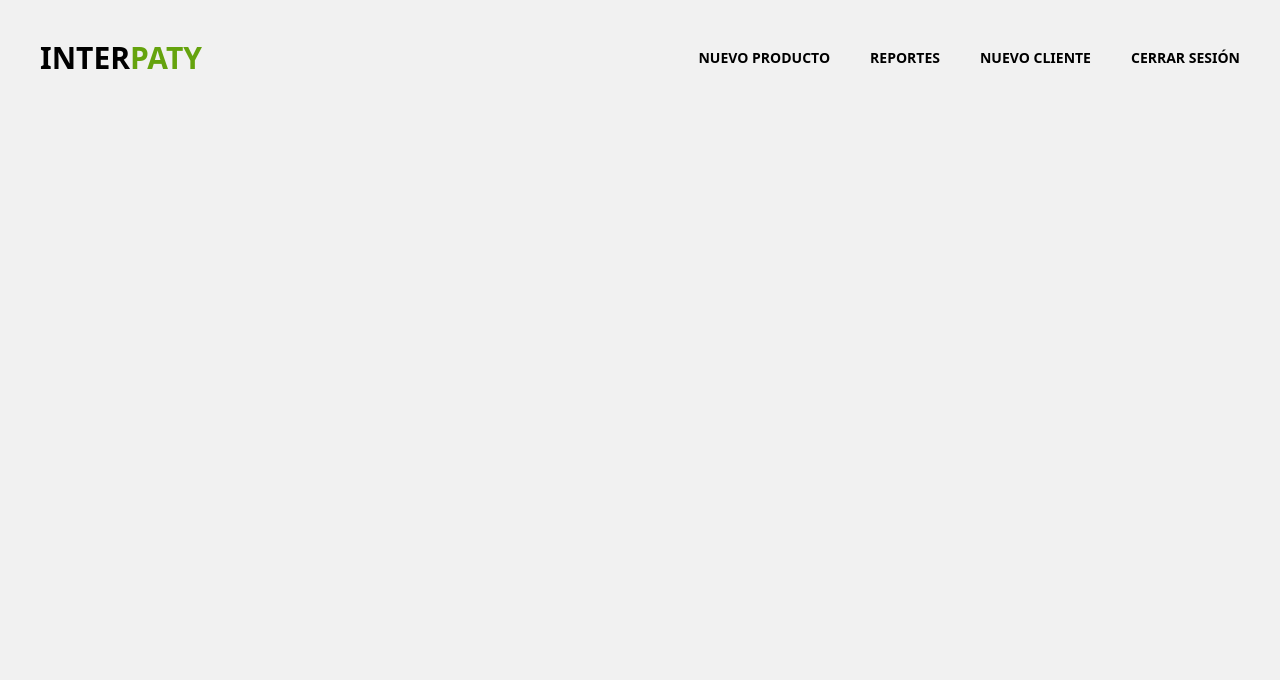
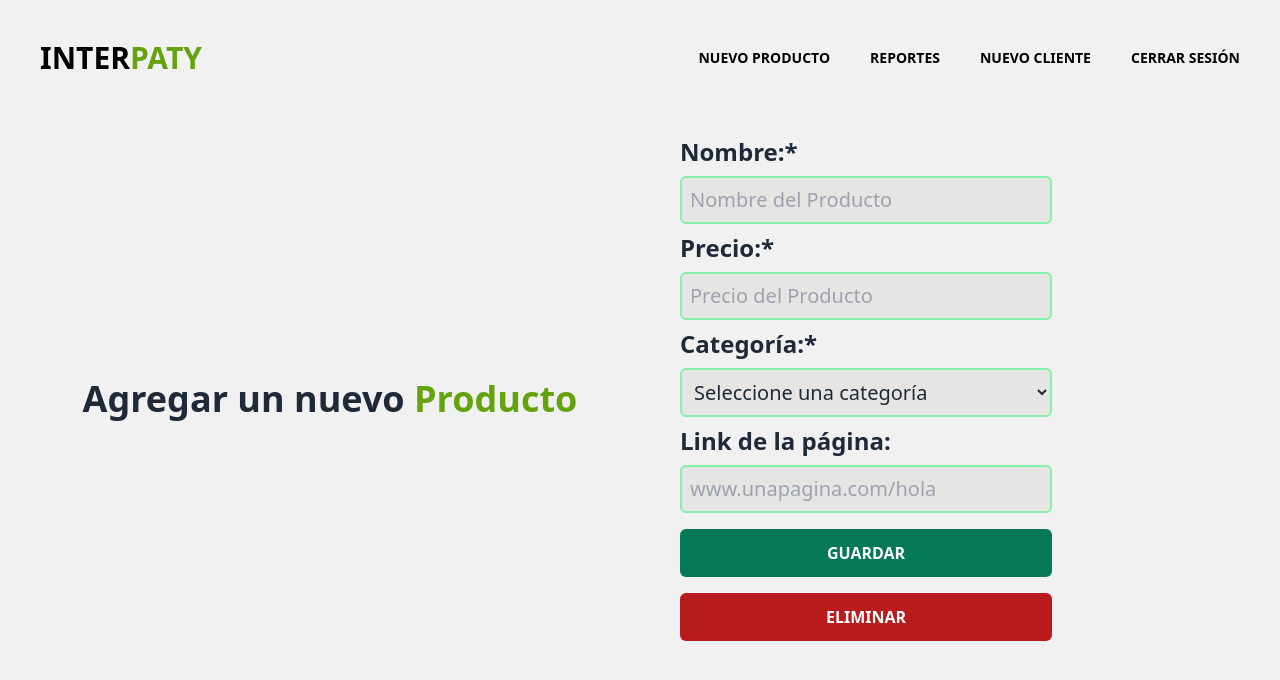
Before and after one commit to urielVTorres/interpaty, a React (Create React App) app: page /editar/1 in a window 1280 px wide. Shown: the top 680 px of the page. Built offline with nearby package versions, Linux system fonts and the light colour scheme; no server answers.

Commit message:
Se agregó la función para editar y eliminar un producto

```diff
--- a/package.json
+++ b/package.json
@@ -3,6 +3,9 @@
   "version": "0.1.0",
   "private": true,
   "dependencies": {
+    "@fortawesome/fontawesome-svg-core": "^6.2.0",
+    "@fortawesome/free-solid-svg-icons": "^6.2.0",
+    "@fortawesome/react-fontawesome": "^0.2.0",
     "@testing-library/jest-dom": "^5.16.5",
     "@testing-library/react": "^13.4.0",
     "@testing-library/user-event": "^13.5.0",
--- a/public/index.html
+++ b/public/index.html
@@ -7,7 +7,7 @@
     <meta name="theme-color" content="#000000" />
     <meta
       name="description"
-      content="Web site created using create-react-app"
+      content="Web site Interpaty created using create-react-app"
     />
     <link rel="apple-touch-icon" href="%PUBLIC_URL%/logo192.png" />
     <!--
@@ -24,7 +24,7 @@
       work correctly both with client-side routing and a non-root public URL.
       Learn how to configure a non-root public URL by running `npm run build`.
     -->
-    <title>React App</title>
+    <title>Interpaty</title>
   </head>
   <body class="p-5">
     <noscript>You need to enable JavaScript to run this app.</noscript>
--- a/src/App.js
+++ b/src/App.js
@@ -4,6 +4,7 @@ import { BrowserRouter as Router, Routes, Route } from 'react-router-dom';
 import Header from './components/Header';
 import Reportes from './pages/Reportes';
 import AgregarProducto from './pages/AgregarProducto';
+import EditarProducto from './pages/EditarProducto';
 
 
 function App() {
@@ -15,6 +16,7 @@ function App() {
                     <Route index="/" element={<Home />} />
                     <Route path="reporte" element={<Reportes />}/>
                     <Route path="nuevo-producto" element={<AgregarProducto />} />
+                    <Route path="/editar/:id" element={<EditarProducto />} />
                 </Routes>
             </div>
         </Router>
--- a/src/components/NuevoProducto.js
+++ b/src/components/Producto.js
@@ -1,4 +1,11 @@
-const NuevoProducto = ({concepto, precio, unidad, imagen, linked, cantidad, setCantidad, total, setTotal, lista, setLista}) => {
+import { FontAwesomeIcon } from "@fortawesome/react-fontawesome";
+import { library } from "@fortawesome/fontawesome-svg-core";
+import {faPenToSquare } from "@fortawesome/free-solid-svg-icons";
+import { Link } from 'react-router-dom'
+
+library.add(faPenToSquare);
+
+const Producto = ({concepto, precio, unidad, imagen, linked, cantidad, setCantidad, total, setTotal, lista, setLista, id}) => {
 
 
 
@@ -12,14 +19,18 @@ const NuevoProducto = ({concepto, precio, unidad, imagen, linked, cantidad, setC
                 }
                 } /> */}
 
-            <div className='container p-5'>
-
+            <div className='container p-5' >
+                <div className=" block  w-fit ">
+                    <Link to={`/editar/${id}`} >
+                        <FontAwesomeIcon icon={faPenToSquare} color="gray" className="flex" size="lg"  />
+                    </Link>
+                </div>
                 <h2 className='font-black text-2xl text-center text-gray-800'
                     onClick={()=>{
                         if(linked === "#")
                             return;
                         window.open(linked);
-                    }
+                        }
                     }
                     >{concepto}</h2>
                 <p className='text-xl text-center font-black text-emerald-800'>
@@ -63,4 +74,4 @@ const NuevoProducto = ({concepto, precio, unidad, imagen, linked, cantidad, setC
     )
 }
 
-export default NuevoProducto;
+export default Producto;
--- /dev/null
+++ b/src/pages/EditarProducto.js
@@ -0,0 +1,173 @@
+import {useState, useEffect} from 'react'
+import axios from 'axios'
+import Alerta from '../components/Alerta.js';
+
+
+const EditarProducto =  () => {
+  const [producto, setProducto]= useState({
+        concepto:'',
+        precio:'',
+        imagen:'',
+        linked:'',
+        categoria:'',
+  });
+  const [alerta, setAlerta] = useState({});
+  const [id, setID] = useState(localStorage.getItem("productoID") || '');
+  //const ide = document.location.pathname.substr(8)
+  useEffect(()=>{
+    const losProductos = async ()=>{
+        setID(localStorage.getItem("productoID"));
+        try {
+            const {data} = await axios(`${process.env.REACT_APP_URL_BACKEND}/producto/${id}`,{
+                headers: {
+                  'Content-Type': 'application/json;charset=UTF-8',
+                  'Access-Control-Allow-Origin': '*'
+                }
+            });
+
+            setProducto(data);
+
+        } catch (error) {
+            console.log(error);
+        }
+
+    }
+        losProductos();
+}, []);
+
+  const handleSubmit = async e => {
+    e.preventDefault();
+    //Modificar el acceso de las políticas de CORS
+    console.log(producto);
+    try {
+      const {data} = await axios.put(`${process.env.REACT_APP_URL_BACKEND}/producto/${id}`, {
+        headers: {
+          'Content-Type': 'application/json;charset=UTF-8',
+          'Access-Control-Allow-Origin': '*'
+        },
+        data: producto
+      });
+      console.log(data);
+      setAlerta(data);
+      if(data.error){
+        return;
+      }
+    } catch (error) {
+      console.log(error);
+    }
+  }
+
+  const eliminarProducto = async e => {
+    e.preventDefault();
+    //Eliminar producto
+    try {
+      const {data} = await axios.delete(`${process.env.REACT_APP_URL_BACKEND}/producto/${id}`, {
+        headers: {
+          'Content-Type': 'application/json;charset=UTF-8',
+          'Access-Control-Allow-Origin': '*'
+        }
+      });
+      setAlerta(data);
+      if(data.error){
+        return;
+      }
+      setProducto({
+        concepto:'',
+        precio:'',
+        imagen:'',
+        linked:'',
+        categoria:''
+      });
+    } catch (error) {
+      console.log(error);
+    }
+  }
+
+  const {msg} = alerta;
+  return (
+    <div className='text-gray-800 grid md:grid-cols-2 grid-cols-1 items-center'>
+      <h1 className='text-4xl font-bold text-center mt-5' >Agregar un nuevo <span className="text-lime-600">Producto</span></h1>
+        <div className='container  justify-center m-10 w-full'>
+            <form className='md:col-span-2 w-4/5 justify-center' onSubmit={handleSubmit}>
+                <label className='font-black text-2xl ' children="Nombre:*"/>
+                <input
+                  type="text"
+                  name="concepto"
+                  placeholder='Nombre del Producto'
+                  className='bg-stone-200 rounded-md border-green-300 block border-2 my-2 text-xl p-2 md:w-3/4 w-full focus:bg-white'
+                  value={producto.concepto || ''}
+                  onChange={e =>{
+                    setProducto({
+                      ...producto,
+                      [e.target.name]: e.target.value
+                    })
+                  }}
+                />
+
+                <label className='font-black text-2xl ' children="Precio:*"/>
+                <input
+                  type="number"
+                  name="precio"
+                  placeholder='Precio del Producto'
+                  className='bg-stone-200 rounded-md border-green-300 block border-2 my-2 text-xl p-2 md:w-3/4 w-full focus:bg-white'
+                  value={producto.precio || ''}
+                  onChange={e =>{
+                    setProducto({
+                      ...producto,
+                      [e.target.name]: e.target.value
+                    })
+                  }}
+                />
+                <label className='font-black text-2xl ' children="Categoría:*"/>
+                <select
+                  name="categoria"
+                  className='bg-stone-200 rounded-md border-green-300 block border-2 my-2 text-xl p-2 md:w-3/4 w-full focus:bg-white'
+                  value={producto.categoria || ''}
+                  onChange={e =>{
+                    setProducto({
+                      ...producto,
+                      [e.target.name]: e.target.value
+                    })
+                  }}
+                >
+                  <option value="">Seleccione una categoría</option>
+                  <option value="tramites">Tramites</option>
+                  <option value="dulces">Dulces</option>
+                  <option value="papeleria">Papelería</option>
+                  <option value="otros">Otros</option>
+                </select>
+
+                <label className='font-black text-2xl ' children="Link de la página:"/>
+                <input
+                  type="text"
+                  name="linked"
+                  placeholder='www.unapagina.com/hola'
+                  className='bg-stone-200 rounded-md border-green-300 block border-2 my-2 text-xl p-2 md:w-3/4 w-full focus:bg-white'
+                  value={producto.linked}
+                  onChange={e =>{
+                    setProducto({
+                      ...producto,
+                      [e.target.name]: e.target.value
+                    })
+                  }}
+                />
+                <div>
+                    <button
+                        children="Guardar"
+                        className='bg-emerald-700 p-3 text-white font-bold uppercase rounded-md mt-4 block md:w-3/4 w-full '
+                        onClick={e => {handleSubmit(e)}}
+                    />
+                    <button
+                        children="Eliminar"
+                        className='bg-red-700 p-3 text-white font-bold uppercase rounded-md mt-4 block md:w-3/4 w-full '
+                        onClick={e => {eliminarProducto(e)}}
+                    />
+                </div>
+            {msg && <Alerta alerta={alerta} />}
+            </form>
+        </div>
+    </div>
+  )
+}
+
+export default EditarProducto;
--- a/src/pages/home.js
+++ b/src/pages/home.js
@@ -1,7 +1,6 @@
 import axios from 'axios';
 import {useState, useEffect} from 'react';
-// import catalogo from "../productos.json";
-import NuevoProducto from '../components/NuevoProducto.js';
+import Producto from '../components/Producto.js';
 import CategoriaBar from '../components/CategoriaBar.js';
 import Alerta from '../components/Alerta.js';
 import CarritoCompra from '../components/CarritoCompra.js';
@@ -19,6 +18,7 @@ const Home = () => {
     useEffect(()=>{
         localStorage.setItem('ClienteActual', JSON.stringify(lista));
         localStorage.setItem('TotalCliente', JSON.stringify(total));
+        localStorage.removeItem('productoID');
     },[lista, total]);
 
     //Obtener los productos desde el backend
@@ -87,7 +87,7 @@ const Home = () => {
             </div>
 
             {/* crea un objeto por cada procuto en el archivo "productos.json" */}
-            <div className="grid md:grid-cols-2 lg:grid-cols-4 grid-cols-1 gap-4 ">
+            <div className="grid md:grid-cols-2 lg:grid-cols-4 grid-cols-1 gap-4 "  >
                 {productos.filter(prod =>{
                     if(busqueda === "" && categ ===""){
                         return prod
@@ -96,8 +96,8 @@ const Home = () => {
                     }
                     return (prod.concepto.toLowerCase().includes(busqueda.toLowerCase()) && prod.categoria?.toLowerCase().includes(categ.toLowerCase()));
                 }).map( objeto =>
-                <div key={objeto._id} className='container mx-auto hover:bg-white bg-stone-50 rounded-xl p-2 w-full hover:shadow-lg'>
-                    <NuevoProducto
+                <div key={objeto._id} className='container mx-auto hover:bg-white bg-stone-50 rounded-xl p-2 w-full hover:shadow-lg' onClick={e => {localStorage.setItem('productoID', objeto._id)}}>
+                    <Producto
                         concepto={objeto.concepto}
                         precio={objeto.precio}
                         unidad={objeto.unidad}
@@ -109,7 +109,7 @@ const Home = () => {
                         lista={lista}
                         setLista={setLista}
                         // imagen={objeto.imagen || ''}
-                        // id={objeto._id}
+                        id={objeto._id}
                     />
                 </div>
                 )}
```
Also changed, not shown: 1 other file (tests, documents, lock files or other folders).
